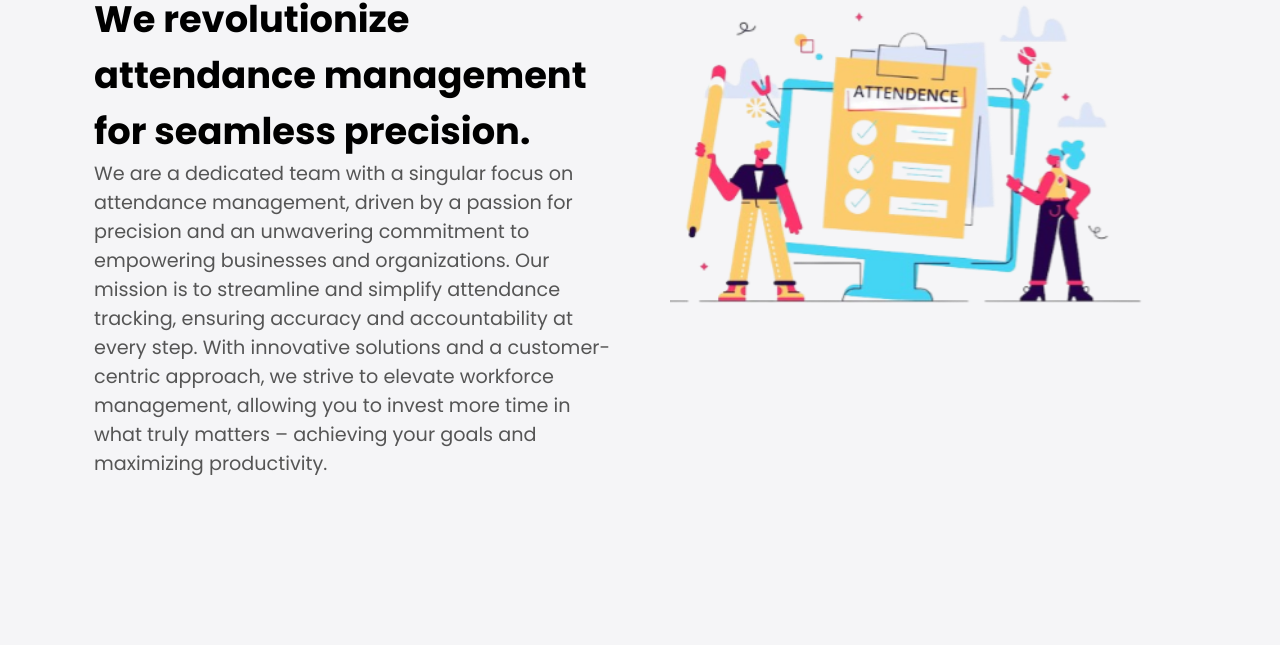
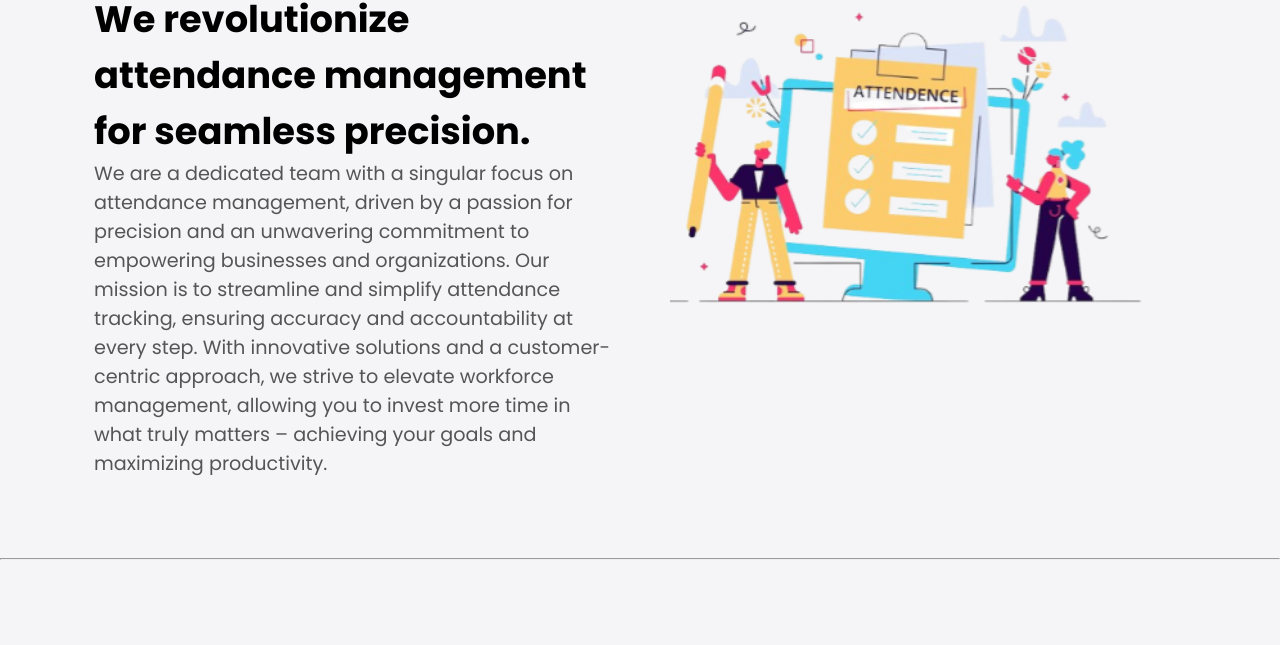
Before and after one commit to samrien005/attendex, a website: page index.html in a window 1280 px wide. Shown: the part 518-1163 px from the top of the page. Drawn offline with nearby package versions, Linux system fonts and the light colour scheme.

Commit message:
Update index.html

```diff
--- a/index.html
+++ b/index.html
@@ -49,7 +49,7 @@
                 <img src="image.png" alt="pic" />
             </div>
         </div>
-    </section>
+    </section><hr>
 
     <footer id="footer">
             <div class="footer-container">
```
